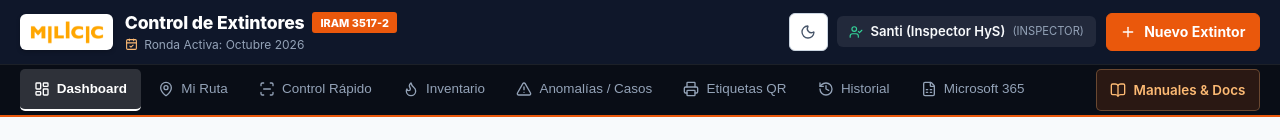
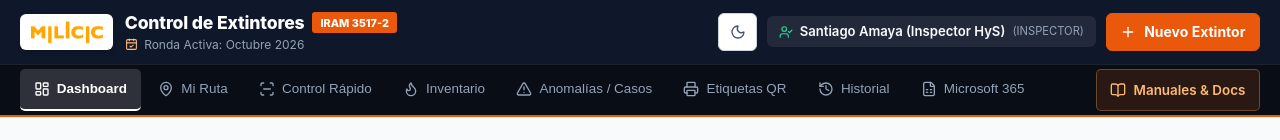
Before and after one commit to larentimatias7-oss/matafuegos, a React (Vite) app: page / in a window 1280 px wide. Shown: the top 140 px of the page. Built offline with nearby package versions, Linux system fonts and the light colour scheme; no server answers; the HTML template or start-up script is replaced by a standard one.

Commit message:
fix(identity): set full name Santiago Amaya for inspector profile, auth and placeholders

```diff
--- a/src/App.jsx
+++ b/src/App.jsx
@@ -27,7 +27,17 @@ export default function App() {
   // User & Auth State
   const [user, setUser] = useState(() => {
     const saved = localStorage.getItem('firecontrol_user');
-    return saved ? JSON.parse(saved) : { name: 'Santi (Inspector HyS)', role: 'INSPECTOR' };
+    if (saved) {
+      try {
+        const parsed = JSON.parse(saved);
+        if (parsed.name && (parsed.name.includes('Santi ') || parsed.name === 'Santi')) {
+          parsed.name = 'Santiago Amaya (Inspector HyS)';
+          localStorage.setItem('firecontrol_user', JSON.stringify(parsed));
+        }
+        return parsed;
+      } catch (e) {}
+    }
+    return { name: 'Santiago Amaya (Inspector HyS)', role: 'INSPECTOR' };
   });
   const [showLoginModal, setShowLoginModal] = useState(false);
 
--- a/src/components/InspectionForm.jsx
+++ b/src/components/InspectionForm.jsx
@@ -20,7 +20,12 @@ import { enqueueOfflineInspection, compressImageFile } from '../utils/offlineQue
 
 export default function InspectionForm({ extinguisher, onBack, onSaved, onInspectNext }) {
   const [inspectorName, setInspectorName] = useState(() => {
-    return localStorage.getItem('firecontrol_inspector') || 'Santi (Inspector HyS)';
+    const saved = localStorage.getItem('firecontrol_inspector');
+    if (saved && (saved.includes('Santi ') || saved === 'Santi' || saved.includes('Santi ('))) {
+      localStorage.setItem('firecontrol_inspector', 'Santiago Amaya (Inspector HyS)');
+      return 'Santiago Amaya (Inspector HyS)';
+    }
+    return saved || 'Santiago Amaya (Inspector HyS)';
   });
 
   const [checklistItems, setChecklistItems] = useState([]);
@@ -531,7 +536,7 @@ export default function InspectionForm({ extinguisher, onBack, onSaved, onInspec
             value={inspectorName}
             onChange={(e) => setInspectorName(e.target.value)}
             className="input"
-            placeholder="Ej: Santi (Inspector HyS)"
+            placeholder="Ej: Santiago Amaya (Inspector HyS)"
           />
         </div>
 
--- a/src/components/LoginModal.jsx
+++ b/src/components/LoginModal.jsx
@@ -3,7 +3,7 @@ import { Shield, UserCheck, Key, Lock, ArrowRight, Building2 } from 'lucide-reac
 
 export default function LoginModal({ onLogin }) {
   const [localRole, setLocalRole] = useState('INSPECTOR');
-  const [localName, setLocalName] = useState('Santi (Inspector HyS)');
+  const [localName, setLocalName] = useState('Santiago Amaya (Inspector HyS)');
 
   const handleEntraLogin = () => {
     // Redirect to Entra ID endpoint or simulate corporate SSO
@@ -89,7 +89,7 @@ export default function LoginModal({ onLogin }) {
               value={localName}
               onChange={(e) => setLocalName(e.target.value)}
               className="input"
-              placeholder="Ej: Santi (Inspector HyS)"
+              placeholder="Ej: Santiago Amaya (Inspector HyS)"
             />
           </div>
 
--- a/src/components/M365SyncModal.jsx
+++ b/src/components/M365SyncModal.jsx
@@ -165,7 +165,7 @@ export default function M365SyncModal({ onExportExcel, onRefreshData }) {
             </h3>
           </div>
           <p style={{ fontSize: '0.85rem', color: '#94a3b8', marginBottom: '1rem' }}>
-            Si Santi o la empresa ya tienen una lista de los 130 matafuegos en una planilla Excel, subila aquí para cargarla masivamente en 2 segundos.
+            Si Santiago Amaya o la empresa ya tienen una lista de los 130 matafuegos en una planilla Excel, subila aquí para cargarla masivamente en 2 segundos.
           </p>
 
           <form onSubmit={handleImportExcel} style={{ display: 'flex', flexDirection: 'column', gap: '0.75rem' }}>
```
Also changed, not shown: 3 other files (tests, documents, lock files or other folders).
